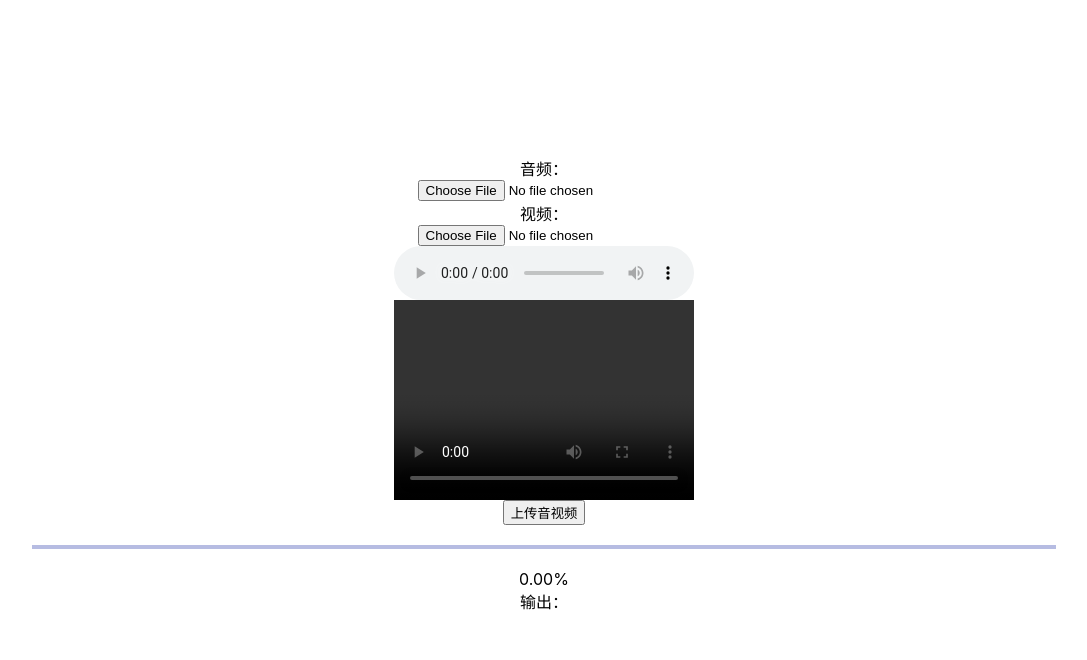
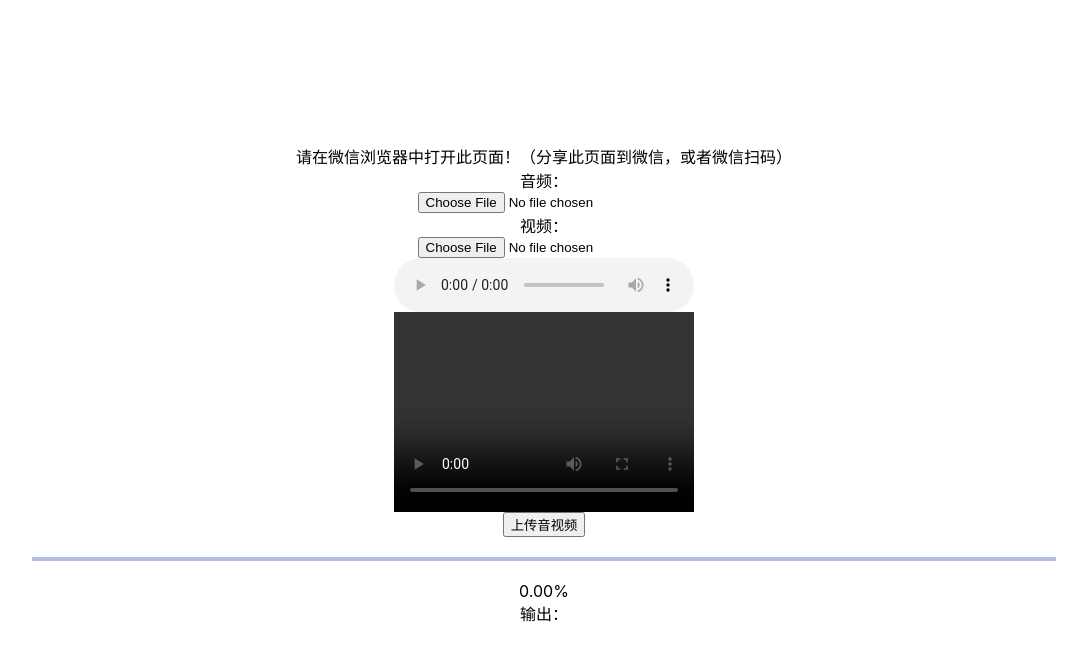
Before and after one commit to Albertiy/media-greeting-card, a Next.js app in the folder front_server/: page /greeting in a window 1280 px wide. Shown: the top 660 px of the page, without its empty margins (96-1183 px from the left). Built offline with nearby package versions, Linux system fonts and the light colour scheme.

Commit message:
[2021-08-31 14:26:04] 添加浏览器检查

```diff
--- a/front_server/pages/greeting.js
+++ b/front_server/pages/greeting.js
@@ -15,6 +15,13 @@ const defaultProgressValue = 0;
 
 function GreetingPage(props) {
     const { enqueueSnackbar, closeSnackbar } = useSnackbar();
+
+    let [isInWeChat, setIsInWeChat] = useState(true);
+
+    useEffect(() => {
+        setIsInWeChat(tools.isInWeChat)
+        // alert(tools.myBrowser())
+    }, [])
 
     let [audioFile, setAudioFile] = useState(defaultAudioFile);
     let [videoFile, setVideoFile] = useState(defaultVideoFile);
@@ -103,6 +110,7 @@ function GreetingPage(props) {
         </header>
         <main>
             <div className={styles.container}>
+                <div>{isInWeChat ? '您正在微信浏览器中使用' : '请在微信浏览器中打开此页面！（分享此页面到微信，或者微信扫码）'}</div>
                 <div className={styles.row}>
                     <label>音频：</label>
                     <input type="file" name="audioInput" id="audio_input" accept="audio/*" ref={audioInput} onChange={onInputAudioChange} />
```
